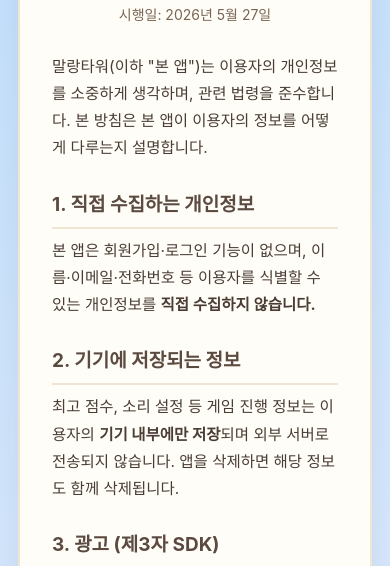
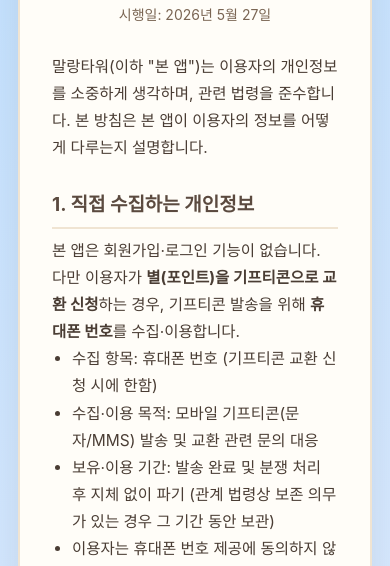
Before and after one commit to KIM-IMHONG/mallang-tower, a plain HTML site: page privacy.html in a window 390 px wide. Shown: the part 229-795 px from the top of the page. Drawn offline with Linux system fonts and the light colour scheme; a web font is replaced by a local one.

Commit message:
Privacy: disclose phone collection for gifticon exchange

```diff
--- a/privacy.html
+++ b/privacy.html
@@ -41,7 +41,14 @@
       <p>말랑타워(이하 "본 앱")는 이용자의 개인정보를 소중하게 생각하며, 관련 법령을 준수합니다. 본 방침은 본 앱이 이용자의 정보를 어떻게 다루는지 설명합니다.</p>
 
       <h2>1. 직접 수집하는 개인정보</h2>
-      <p>본 앱은 회원가입·로그인 기능이 없으며, 이름·이메일·전화번호 등 이용자를 식별할 수 있는 개인정보를 <b>직접 수집하지 않습니다.</b></p>
+      <p>본 앱은 회원가입·로그인 기능이 없습니다. 다만 이용자가 <b>별(포인트)을 기프티콘으로 교환 신청</b>하는 경우, 기프티콘 발송을 위해 <b>휴대폰 번호</b>를 수집·이용합니다.</p>
+      <ul>
+        <li>수집 항목: 휴대폰 번호 (기프티콘 교환 신청 시에 한함)</li>
+        <li>수집·이용 목적: 모바일 기프티콘(문자/MMS) 발송 및 교환 관련 문의 대응</li>
+        <li>보유·이용 기간: 발송 완료 및 분쟁 처리 후 지체 없이 파기 (관계 법령상 보존 의무가 있는 경우 그 기간 동안 보관)</li>
+        <li>이용자는 휴대폰 번호 제공에 동의하지 않을 수 있으며, 이 경우 기프티콘 교환 서비스 이용이 제한됩니다.</li>
+      </ul>
+      <p>그 외 게임 플레이 자체에는 이용자를 식별할 수 있는 개인정보를 수집하지 않습니다.</p>
 
       <h2>2. 기기에 저장되는 정보</h2>
       <p>최고 점수, 소리 설정 등 게임 진행 정보는 이용자의 <b>기기 내부에만 저장</b>되며 외부 서버로 전송되지 않습니다. 앱을 삭제하면 해당 정보도 함께 삭제됩니다.</p>
```
